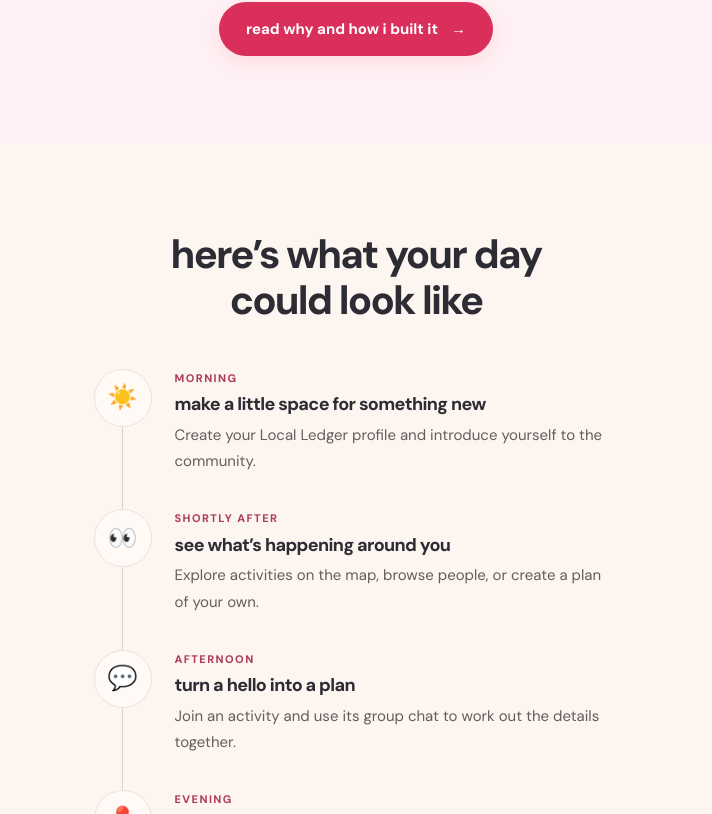
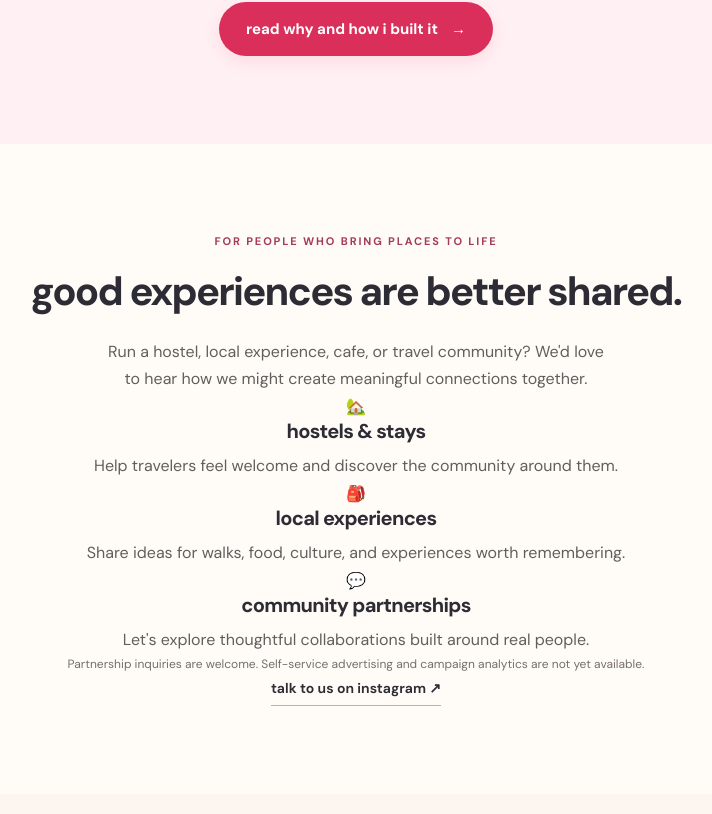
Before and after one commit to rajnikantdhardwivedi7/local-ledger-website, a React (Vite) app: page / in a window 1280 px wide. Shown: the part 4486-5300 px from the top of the page, without its empty margins (284-996 px from the left). Built offline with nearby package versions, Linux system fonts and the light colour scheme; no server answers.

Commit message:
Add partnerships feature and link dedicated blog from navigation

```diff
--- a/src/traveler-landing.tsx
+++ b/src/traveler-landing.tsx
@@ -87,7 +87,7 @@ export function TravelerLanding() {
           <a className="ll-nav-story" href="#story">
             our story
           </a>
-          <a className="ll-nav-story" href="/blog/why-i-built-local-ledger">blog</a>
+          <a className="ll-nav-story" href="/blog">blog</a>
           <a className="ll-nav-day" href="#your-day">
             a day with us
           </a>
@@ -258,6 +258,19 @@ export function TravelerLanding() {
           <a className="ll-button" href="/blog/why-i-built-local-ledger">read why and how i built it <span aria-hidden="true">→</span></a>
         </section>
 
+        <section className="ll-partners ll-section" id="partners" aria-labelledby="ll-partners-title">
+          <span className="ll-eyebrow">FOR PEOPLE WHO BRING PLACES TO LIFE</span>
+          <h2 id="ll-partners-title">good experiences are better shared.</h2>
+          <p className="ll-intro">Run a hostel, local experience, cafe, or travel community? We'd love to hear how we might create meaningful connections together.</p>
+          <div className="ll-partner-grid">
+            <article><span>🏡</span><h3>hostels & stays</h3><p>Help travelers feel welcome and discover the community around them.</p></article>
+            <article><span>🎒</span><h3>local experiences</h3><p>Share ideas for walks, food, culture, and experiences worth remembering.</p></article>
+            <article><span>💬</span><h3>community partnerships</h3><p>Let's explore thoughtful collaborations built around real people.</p></article>
+          </div>
+          <p className="ll-caption">Partnership inquiries are welcome. Self-service advertising and campaign analytics are not yet available.</p>
+          <a className="ll-text-link" href="https://www.instagram.com/local.ledger/" target="_blank" rel="noopener noreferrer">talk to us on instagram ↗</a>
+        </section>
+
         <section className="ll-day ll-section" id="your-day" aria-labelledby="ll-day-title">
           <h2 id="ll-day-title">
             here’s what your day
@@ -416,6 +429,7 @@ export function TravelerLanding() {
         <p>real activities. real people. a little closer.</p>
         <nav aria-label="Footer navigation">
           <a href="#story">our story</a>
+          <a href="#partners">partnerships</a>
           <a href="/blog/why-i-built-local-ledger">founder's blog</a>
           <a href="https://www.instagram.com/local.ledger/" target="_blank" rel="noopener noreferrer">instagram @local.ledger ↗</a>
           <a href="#questions">questions & safety</a>
```
